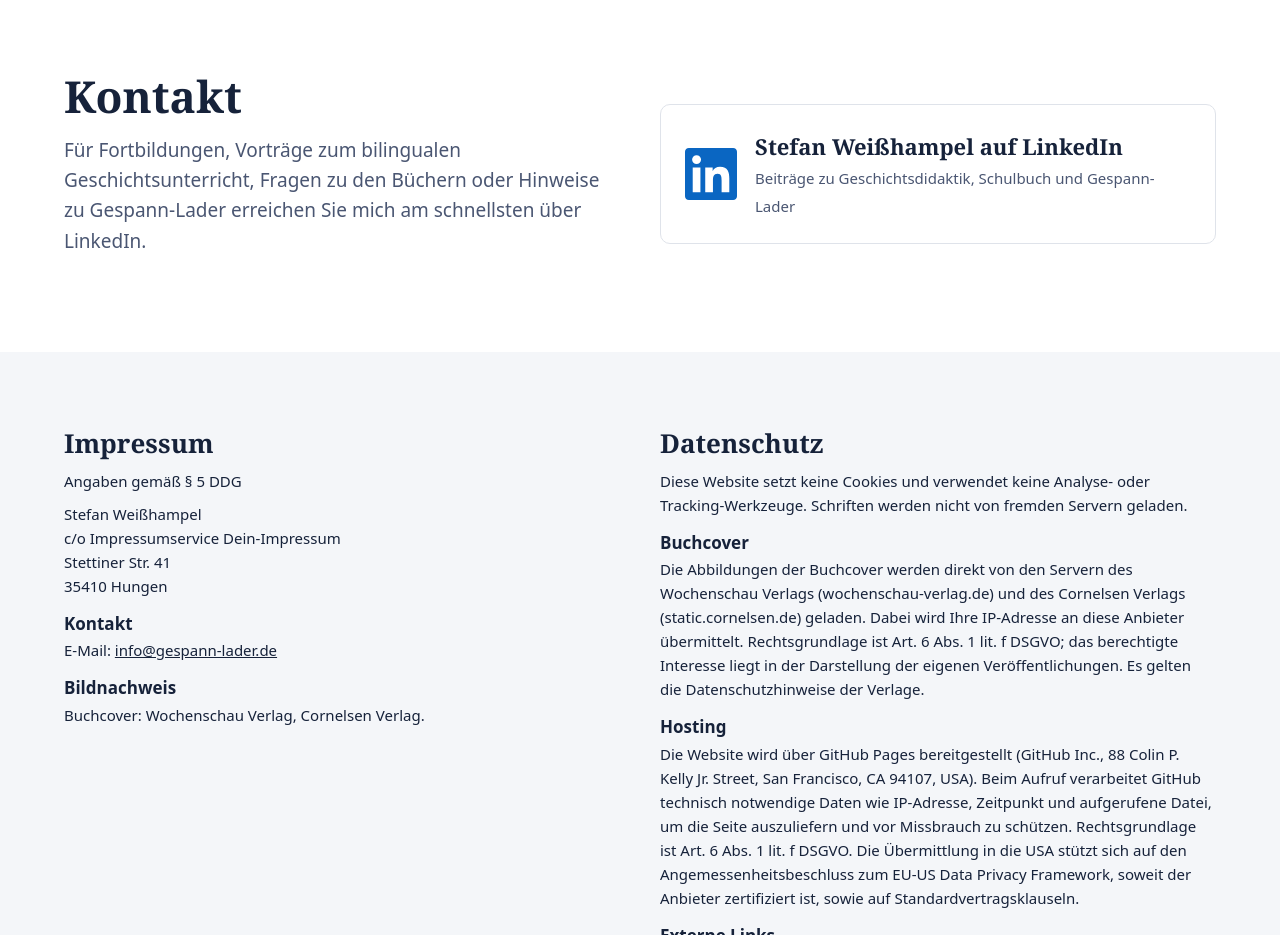
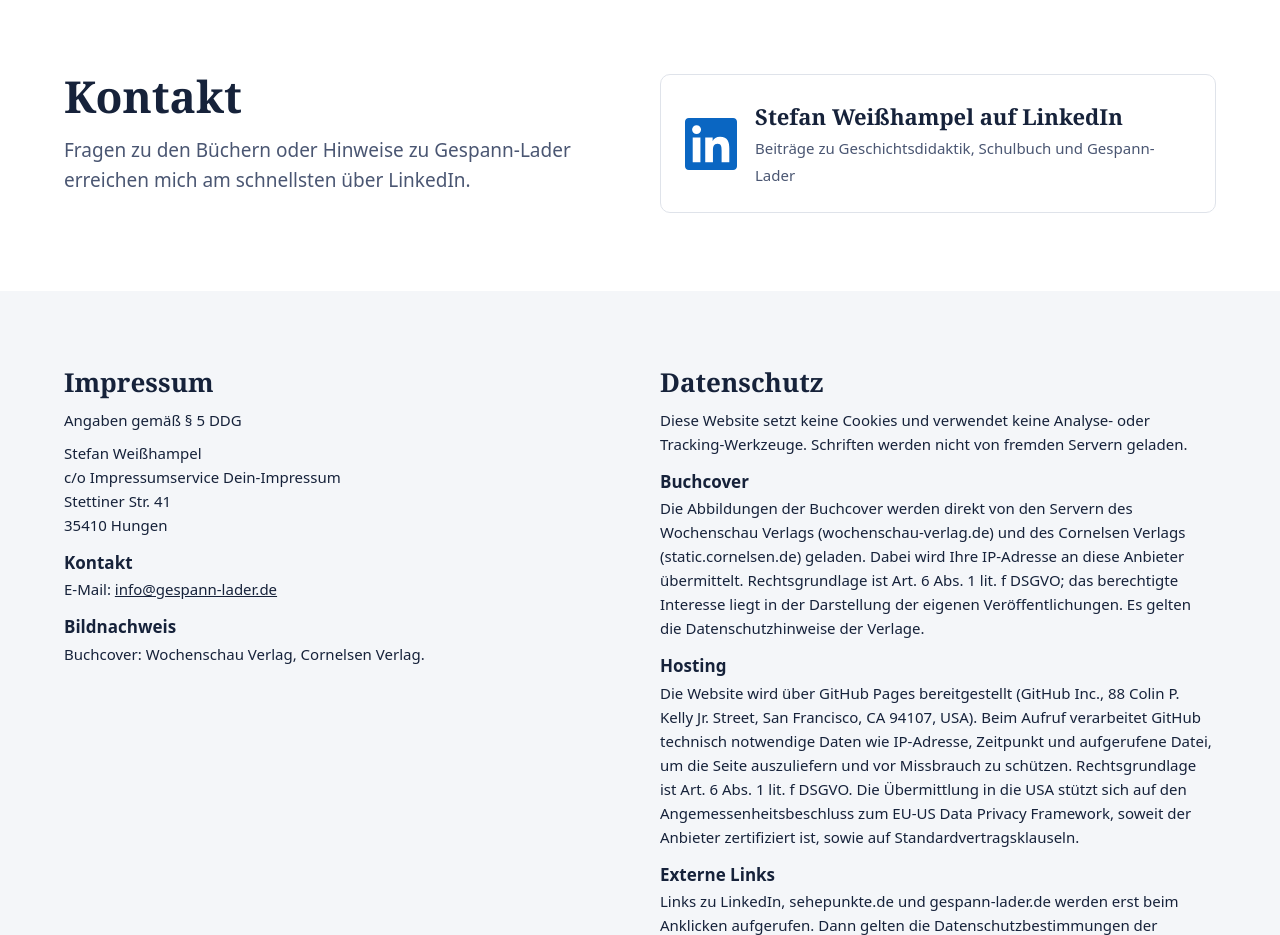
Before and after one commit to stefanweisshampel-ops/stefanweisshampel.de, a plain HTML site: page index.html in a window 1280 px wide. Shown: the part 3260-4195 px from the top of the page. Drawn offline with Linux system fonts and the light colour scheme.

Commit message:
Hinweis auf Vorträge und Fortbildungen entfernt
Co-Authored-By: Claude Opus 5.5 <noreply@anthropic.com>
Claude-Session: https://claude.ai/code/session_01KY6LLhkwtkcqXj7rCLLPsf

```diff
--- a/index.html
+++ b/index.html
@@ -313,7 +313,7 @@ table{font-size:14px}.stack thead{display:none}.stack tr{display:grid;padding-bl
   <div class="wrap">
     <div>
       <h2 id="k-h">Kontakt</h2>
-      <p class="lead" style="margin-top:14px">Für Fortbildungen, Vorträge zum bilingualen Geschichtsunterricht, Fragen zu den Büchern oder Hinweise zu Gespann-Lader erreichen Sie mich am schnellsten über LinkedIn.</p>
+      <p class="lead" style="margin-top:14px">Fragen zu den Büchern oder Hinweise zu Gespann-Lader erreichen mich am schnellsten über LinkedIn.</p>
     </div>
     <a class="li-card" href="https://www.linkedin.com/search/results/people/?keywords=Stefan%20Wei%C3%9Fhampel" rel="noopener">
       <svg viewBox="0 0 24 24" aria-hidden="true"><path fill="currentColor" d="M20.45 20.45h-3.56v-5.57c0-1.33-.02-3.04-1.85-3.04-1.85 0-2.14 1.45-2.14 2.94v5.67H9.34V9h3.42v1.56h.05c.48-.9 1.64-1.85 3.37-1.85 3.6 0 4.27 2.37 4.27 5.46v6.28zM5.34 7.43a2.06 2.06 0 1 1 0-4.13 2.06 2.06 0 0 1 0 4.13zM7.12 20.45H3.56V9h3.56v11.45zM22.22 0H1.77C.79 0 0 .77 0 1.73v20.54C0 23.23.79 24 1.77 24h20.45c.98 0 1.78-.77 1.78-1.73V1.73C24 .77 23.2 0 22.22 0z"/></svg>
```
